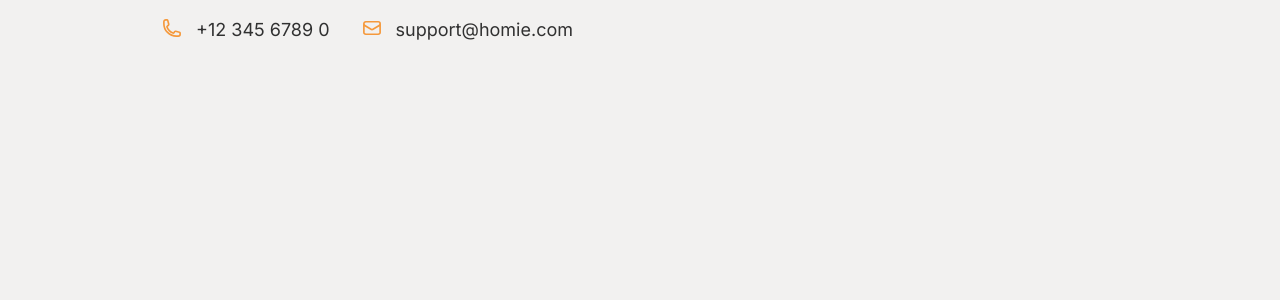
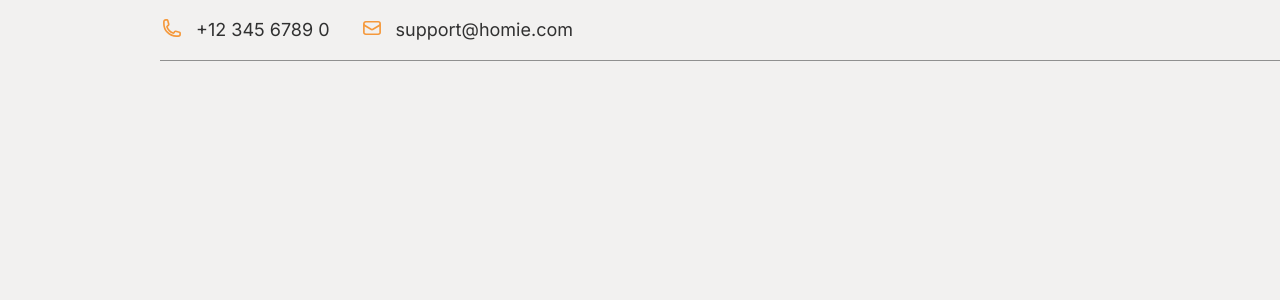
Before and after one commit to rnogara/fullstack-junior-1, a Next.js app in the folder naranja_labs_fullstack_jr/: page / in a window 1280 px wide. Shown: the top 300 px of the page. Built offline with nearby package versions, Linux system fonts and the light colour scheme.

Commit message:
add line between the components in header

```diff
--- a/naranja_labs_fullstack_jr/src/app/components/header.tsx
+++ b/naranja_labs_fullstack_jr/src/app/components/header.tsx
@@ -6,6 +6,7 @@ export default function Header() {
     return (
         <header className="w-10/12">
             <Contact />
+            <div className="line"></div>
         </header>
     )
 }
```
